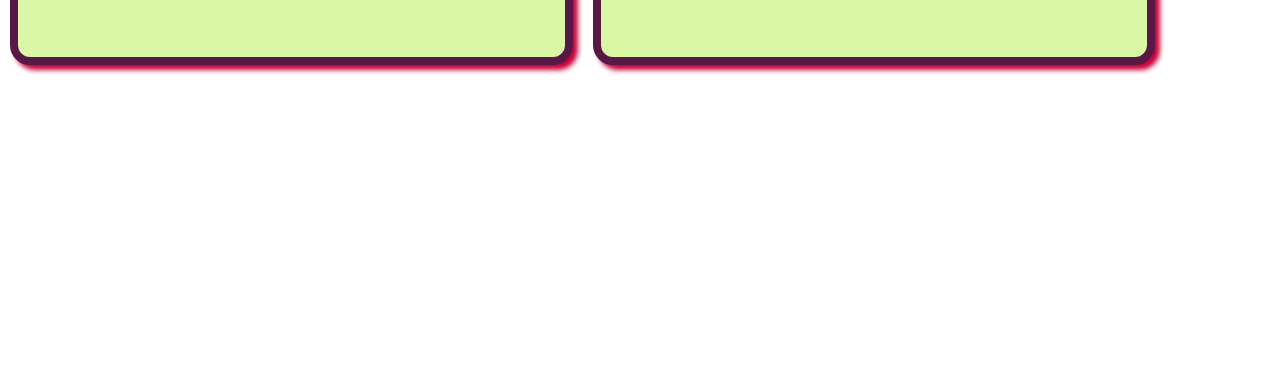
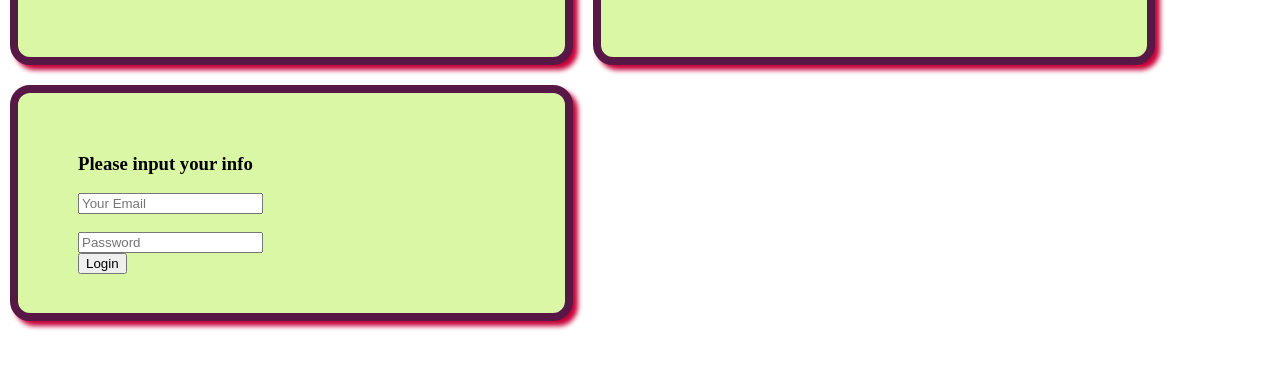
Before and after one commit to ZulkarNayem/practice-website, a plain HTML site: page index.html in a window 1280 px wide. Shown: the part 419-800 px from the top of the page. Drawn offline with Linux system fonts and the light colour scheme.

Commit message:
fifth commit

```diff
--- a/index.html
+++ b/index.html
@@ -23,5 +23,13 @@
         <h1>This is My fourth Blog</h1>
         <p>Lorem ipsum dolor sit amet, consectetur adipisicing elit. Repudiandae voluptate consequuntur quis soluta possimus. Dolorem repellendus voluptates minus delectus optio.</p>
     </div>
+    <div class="box">
+        <form action="">
+            <h3>Please input your info</h3><br>
+            <input placeholder="Your Email" type="email"><br><br>
+            <input placeholder="Password" type="password"><br>
+            <button class="center">Login</button>
+        </form>
+    </div>
 </body>
 </html>
--- a/styles/blog.css
+++ b/styles/blog.css
@@ -17,7 +17,17 @@
     background-color: #FFC300;
     color: #581845;
     text-shadow: 2px 2px 3px #C70039;
+    text-align: center;
   }
   p{
     color: #C70039;
+    text-align: justify;
   }
+  .center {
+    margin: 0;
+    position: absolute;
+    /* top: 50%; */
+    /* left: 50%; */
+    /* -ms-transform: translate(-50%, -50%); */
+    /* transform: translate(-50%, -50%); */
+  }
```
